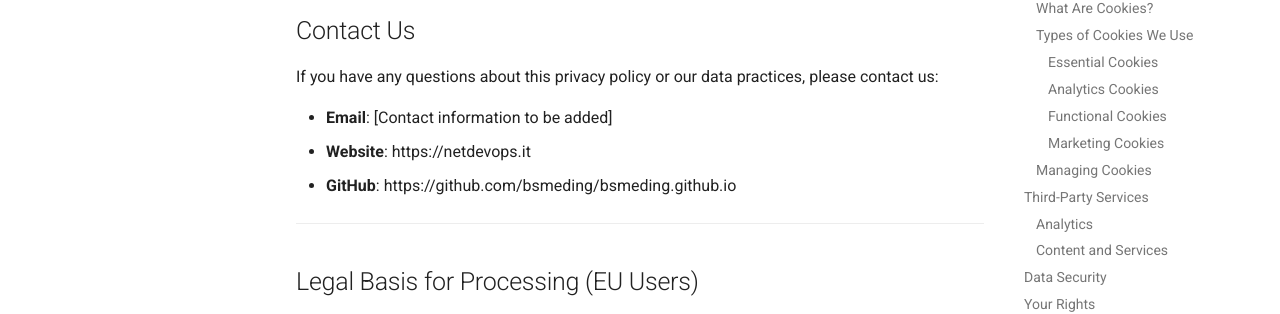
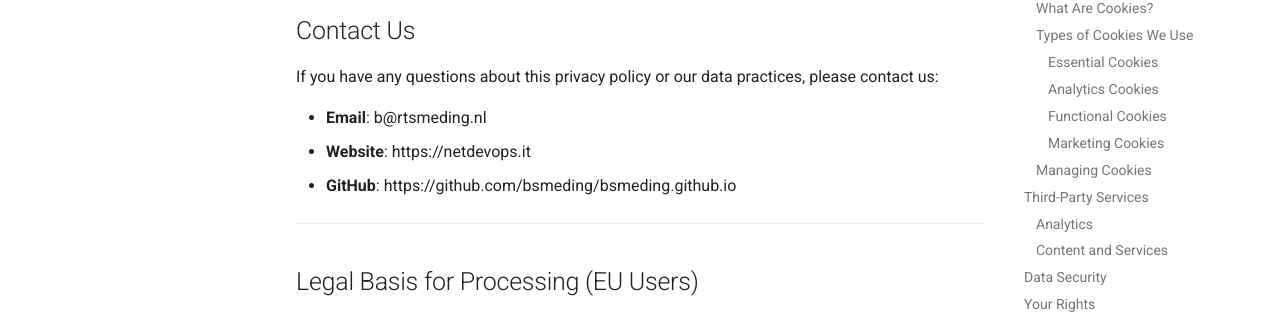
Before and after one commit to bsmeding/bsmeding.github.io, an MkDocs documentation site: the page built from docs/privacy.md, in a window 1280 px wide and 900 px high, scrolled down 3193 px. Shown: the part 319-633 px from the top of the window. Built offline with MkDocs 1.6.1 and Material for MkDocs 9.7.7, drawn with Linux system fonts in a browser that asks for light colours; comment, search, counter and statistics services are not loaded.

Commit message:
correct email

```diff
--- a/docs/privacy.md
+++ b/docs/privacy.md
@@ -135,7 +135,7 @@ We may update this privacy policy from time to time. We will notify you of any c
 
 If you have any questions about this privacy policy or our data practices, please contact us:
 
-- **Email**: [Contact information to be added]
+- **Email**: b@rtsmeding.nl
 - **Website**: https://netdevops.it
 - **GitHub**: https://github.com/bsmeding/bsmeding.github.io
 
```
